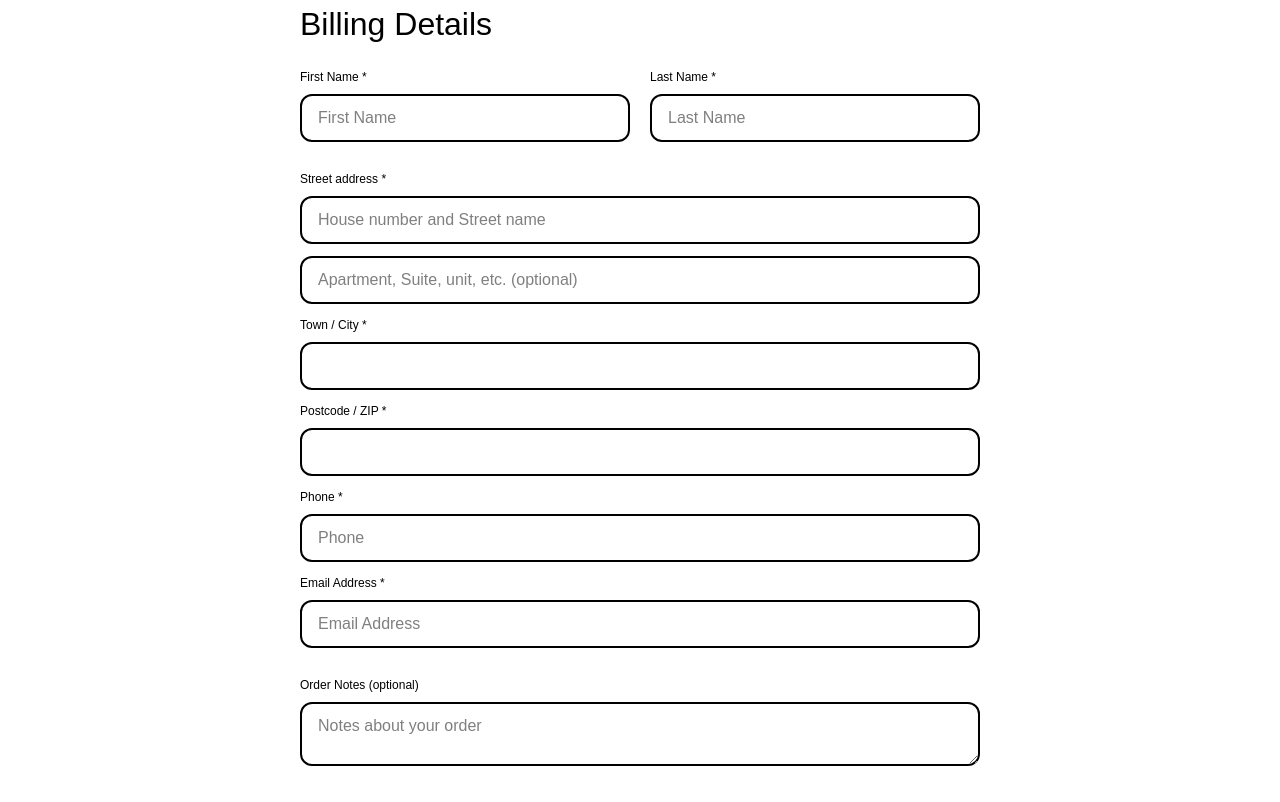
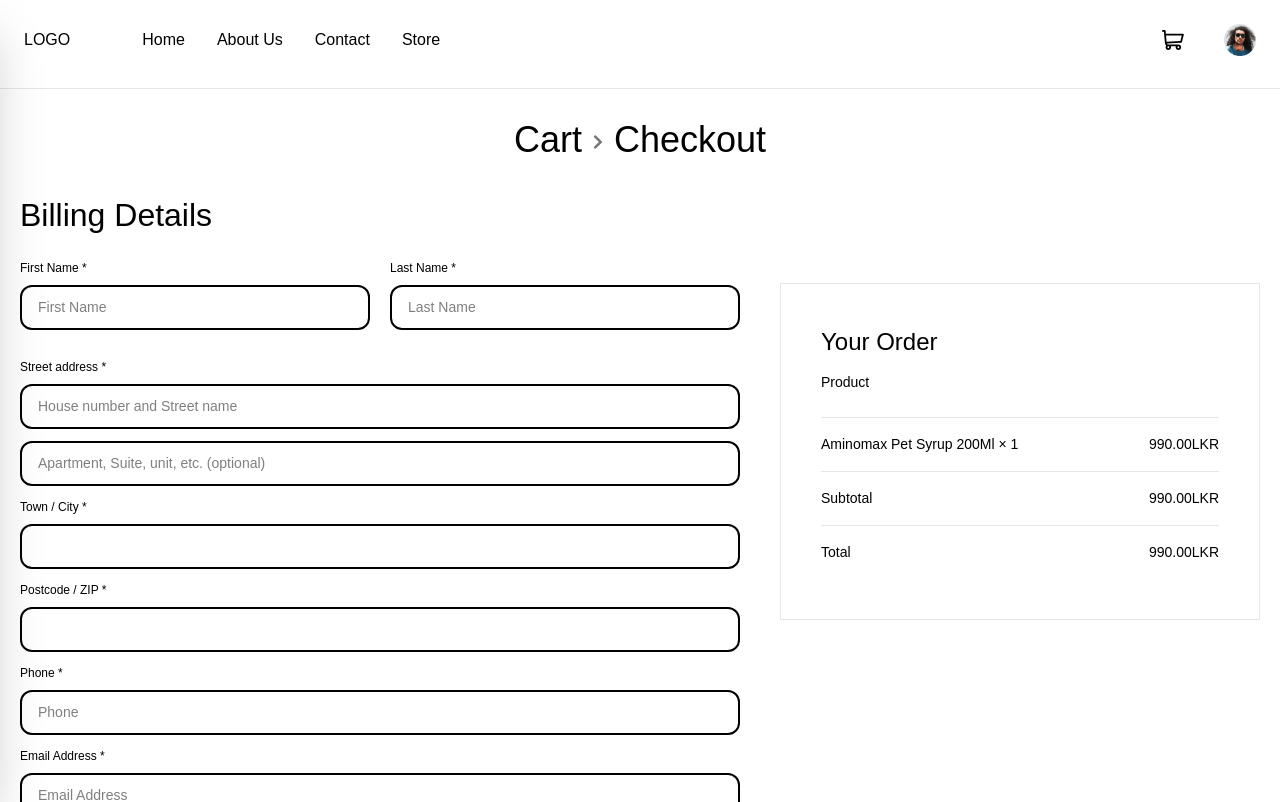
Before and after one commit to ItzNadeesH/Stray-Animal-Adoption-and-Care-Platform, a React (Create React App) app in the folder frontend/: page /checkout in a window 1280 px wide. Shown: the top 802 px of the page. Built offline with nearby package versions, Linux system fonts and the light colour scheme; the HTML template or start-up script is replaced by a standard one.

Commit message:
Create Order details component

```diff
--- a/frontend/src/App.js
+++ b/frontend/src/App.js
@@ -3,7 +3,7 @@ import Store from './pages/Store';
 import Product from './pages/Product';
 import Home from './pages/Home';
 import Cart from './pages/Cart';
-import CheckoutForm from './components/checkout/CheckoutForm';
+import Checkout from './pages/Checkout';
 
 function App() {
   return (
@@ -16,7 +16,7 @@ function App() {
           <Route path="/store" element={<Store />} />
           <Route path="/store/product" element={<Product />} />
           <Route path="/cart" element={<Cart />} />
-          <Route path="/checkout" element={<CheckoutForm />} />
+          <Route path="/checkout" element={<Checkout />} />
         </Routes>
       </Router>
     </>
--- a/frontend/src/components/checkout/CheckoutForm.js
+++ b/frontend/src/components/checkout/CheckoutForm.js
@@ -3,7 +3,7 @@ import React from 'react';
 const CheckoutForm = () => {
   return (
     <>
-      <div className="px-5 max-w-[720px] mx-auto">
+      <div className="lg:max-w-[720px] grow">
         <h1 className="mb-5 text-[24px] sm:text-[32px]">Billing Details</h1>
         <div className="lg:flex flex-wrap">
           <div className="grow lg:mr-5">
@@ -11,7 +11,7 @@ const CheckoutForm = () => {
               First Name *
             </label>
             <input
-              className="px-4 py-2.5 mb-3 border-2 border-[#000000] rounded-[12px] w-full placeholder:text-[#00000080]"
+              className="text-[14px] px-4 py-2.5 mb-3 border-2 border-[#000000] rounded-[12px] w-full placeholder:text-[#00000080]"
               type="text"
               name="firstname"
               id="firstname"
@@ -23,7 +23,7 @@ const CheckoutForm = () => {
               Last Name *
             </label>
             <input
-              className="px-4 py-2.5 mb-3 border-2 border-[#000000] rounded-[12px] w-full placeholder:text-[#00000080]"
+              className="text-[14px] px-4 py-2.5 mb-3 border-2 border-[#000000] rounded-[12px] w-full placeholder:text-[#00000080]"
               type="text"
               name="lastname"
               id="lastname"
@@ -39,14 +39,14 @@ const CheckoutForm = () => {
             Street address *
           </label>
           <input
-            className="px-4 py-2.5 mb-3 border-2 border-[#000000] rounded-[12px] w-full placeholder:text-[#00000080]"
+            className="text-[14px] px-4 py-2.5 mb-3 border-2 border-[#000000] rounded-[12px] w-full placeholder:text-[#00000080]"
             type="text"
             name="streetaddress"
             id="streetaddress"
             placeholder="House number and Street name"
           />
           <input
-            className="px-4 py-2.5 mb-3 border-2 border-[#000000] rounded-[12px] w-full placeholder:text-[#00000080]"
+            className="text-[14px] px-4 py-2.5 mb-3 border-2 border-[#000000] rounded-[12px] w-full placeholder:text-[#00000080]"
             type="text"
             name="apartment"
             id="apartment"
@@ -58,7 +58,7 @@ const CheckoutForm = () => {
             Town / City *
           </label>
           <input
-            className="px-4 py-2.5 mb-3 border-2 border-[#000000] rounded-[12px] w-full placeholder:text-[#00000080]"
+            className="text-[14px] px-4 py-2.5 mb-3 border-2 border-[#000000] rounded-[12px] w-full placeholder:text-[#00000080]"
             type="text"
             name="city"
             id="city"
@@ -69,7 +69,7 @@ const CheckoutForm = () => {
             Postcode / ZIP *
           </label>
           <input
-            className="px-4 py-2.5 mb-3 border-2 border-[#000000] rounded-[12px] w-full placeholder:text-[#00000080]"
+            className="text-[14px] px-4 py-2.5 mb-3 border-2 border-[#000000] rounded-[12px] w-full placeholder:text-[#00000080]"
             type="text"
             name="postcode"
             id="postcode"
@@ -80,7 +80,7 @@ const CheckoutForm = () => {
             Phone *
           </label>
           <input
-            className="px-4 py-2.5 mb-3 border-2 border-[#000000] rounded-[12px] w-full placeholder:text-[#00000080]"
+            className="text-[14px] px-4 py-2.5 mb-3 border-2 border-[#000000] rounded-[12px] w-full placeholder:text-[#00000080]"
             type="tel"
             name="phone"
             id="phone"
@@ -92,7 +92,7 @@ const CheckoutForm = () => {
             Email Address *
           </label>
           <input
-            className="px-4 py-2.5 mb-3 border-2 border-[#000000] rounded-[12px] w-full placeholder:text-[#00000080]"
+            className="text-[14px] px-4 py-2.5 mb-3 border-2 border-[#000000] rounded-[12px] w-full placeholder:text-[#00000080]"
             type="email"
             name="email"
             id="email"
@@ -104,10 +104,10 @@ const CheckoutForm = () => {
             Order Notes (optional)
           </label>
           <textarea
-            className="px-4 py-2.5 mb-3 h-[64px] border-2 border-[#000000] rounded-[12px] w-full placeholder:text-[#00000080]"
+            className="text-[14px] px-4 py-2.5 mb-3 h-[64px] border-2 border-[#000000] rounded-[12px] w-full placeholder:text-[#00000080]"
             name="notes"
             id="notes"
-            placeholder="Notes about your order"
+            placeholder="Notes about your order, e.g. special notes for delivery."
             cols="30"
             rows="10"
           ></textarea>
--- /dev/null
+++ b/frontend/src/components/checkout/OrderDetails.js
@@ -0,0 +1,26 @@
+import React from 'react';
+
+const OrderDetails = () => {
+  return (
+    <>
+      <div className="p-5 lg:p-10  border border-[#e6e6e6]">
+        <h2 className="text-[24px]">Your Order</h2>
+        <p className="text-[14px] font-medium mt-3 mb-6">Product</p>
+        <div className="text-[14px] flex justify-between items-center py-2 border-y border-[#e6e6e6]">
+          <p className=" font-medium my-2">Aminomax Pet Syrup 200Ml × 1</p>
+          <p>990.00LKR</p>
+        </div>
+        <div className="text-[14px] flex justify-between items-center py-2 border-b border-[#e6e6e6]">
+          <p className="font-medium my-2">Subtotal</p>
+          <p>990.00LKR</p>
+        </div>
+        <div className="text-[14px] flex justify-between items-center py-2">
+          <p className="font-medium my-2">Total</p>
+          <p>990.00LKR</p>
+        </div>
+      </div>
+    </>
+  );
+};
+
+export default OrderDetails;
--- /dev/null
+++ b/frontend/src/pages/Checkout.js
@@ -0,0 +1,28 @@
+import Layout from './Layout';
+import OrderDetails from '../components/checkout/OrderDetails';
+import { FaChevronRight } from 'react-icons/fa';
+import CheckoutForm from '../components/checkout/CheckoutForm';
+
+const Checkout = () => {
+  return (
+    <>
+      <Layout>
+        <div className="max-w-screen-xl mx-auto px-5">
+          <h1 className="flex justify-center items-center text-[24px] sm:text-[36px] my-6">
+            Cart
+            <FaChevronRight size={16} color="#767676" className="mx-2 mt-1" />
+            Checkout
+          </h1>
+          <div className="lg:flex gap-10">
+            <CheckoutForm />
+            <div className="lg:mt-[92px] lg:max-w-[480px] grow">
+              <OrderDetails />
+            </div>
+          </div>
+        </div>
+      </Layout>
+    </>
+  );
+};
+
+export default Checkout;
```
